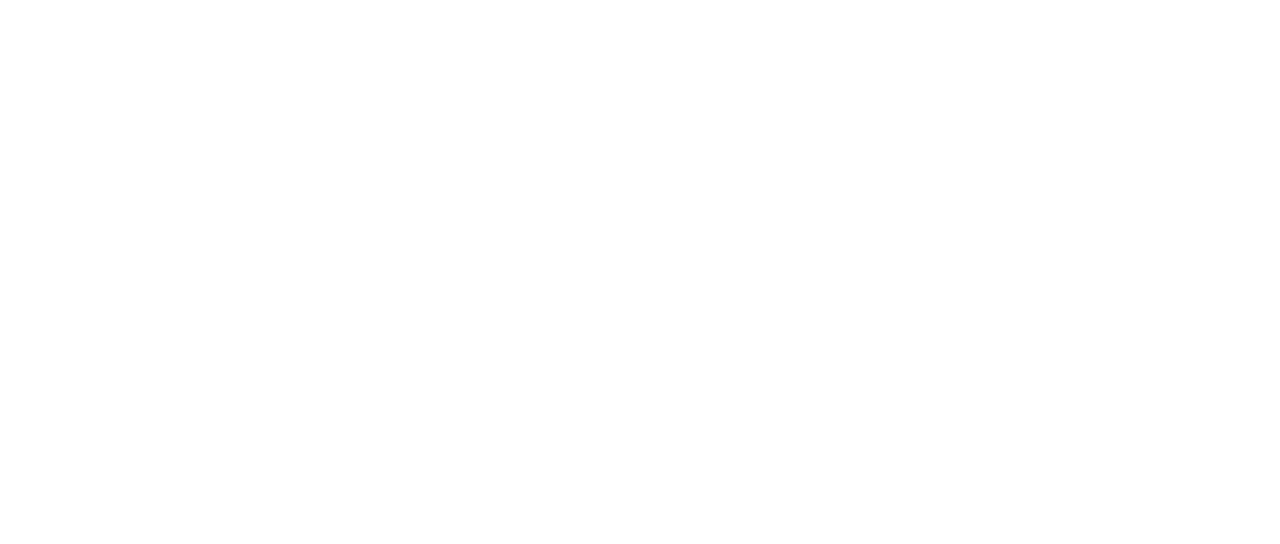
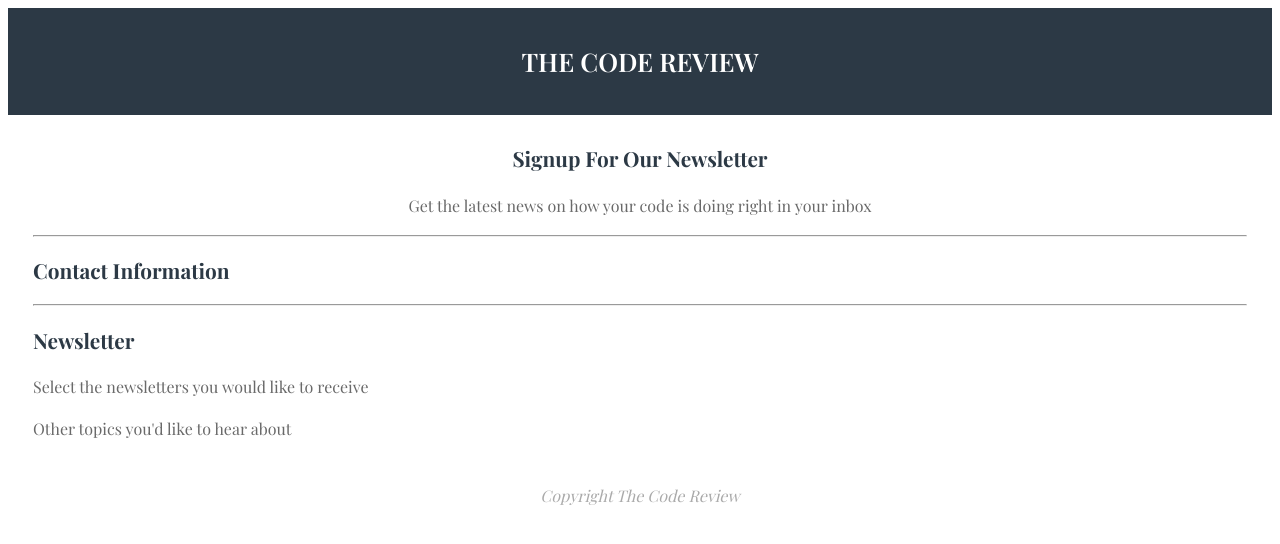
Before and after one commit to sarahlorenzen/techdegree-Online-Registration-Form-project3, a plain HTML site: page index.html in a window 1280 px wide. Drawn offline with nearby package versions, Linux system fonts and the light colour scheme; a web font is replaced by a local one.

Commit message:
Initial HTML structure & CSS exc form

```diff
--- /dev/null
+++ b/css/styles.css
@@ -0,0 +1,49 @@
+body {
+  background: #fff;
+  font-family: "Playfair Display", serif;
+  font-optical-sizing: auto;
+  font-weight: 400;
+  font-style: normal;
+  font-size: 16px;
+  line-height: 1.6;
+  color: #696969;
+}
+
+header {
+  background: #2c3945;
+  padding: 1rem;
+}
+
+h1 {
+  font-size: 1.6rem;
+  color: #fff;
+  font-weight: 600;
+  text-transform: uppercase;
+  text-align: center;
+}
+
+h2 {
+  font-size: 1.3rem;
+  color: #2c3945;
+  font-weight: 700;
+  text-transform: capitalize;
+  text-align: left;
+}
+main {
+  padding: 10px 25px;
+}
+.signup h2,
+.signup p {
+  text-align: center;
+}
+footer p {
+  text-transform: capitalize;
+  font-style: italic;
+  color: #aaa;
+  text-align: center;
+}
+
+/* Media Queries Tablet and Larger */
+
+@media (min-width: 768px) {
+}
--- a/index.html
+++ b/index.html
@@ -4,6 +4,36 @@
     <meta charset="UTF-8" />
     <meta name="viewport" content="width=device-width, initial-scale=1.0" />
     <title>Project 3: Online Registration Form</title>
+    <link rel="preconnect" href="https://fonts.googleapis.com" />
+    <link rel="preconnect" href="https://fonts.gstatic.com" crossorigin />
+    <link
+      href="https://fonts.googleapis.com/css2?family=Playfair+Display:ital,wght@0,400..900;1,400..900&display=swap"
+      rel="stylesheet"
+    />
+    <link rel="stylesheet" href="css/styles.css" />
   </head>
-  <body></body>
+  <body>
+    <header>
+      <h1>The Code Review</h1>
+    </header>
+    <main>
+      <div class="signup">
+        <h2>Signup for our newsletter</h2>
+        <p>Get the latest news on how your code is doing right in your inbox</p>
+        <hr />
+      </div>
+      <div class="contact">
+        <h2>Contact Information</h2>
+        <hr />
+      </div>
+      <div class="newsletter">
+        <h2>Newsletter</h2>
+        <p>Select the newsletters you would like to receive</p>
+        <p>Other topics you'd like to hear about</p>
+      </div>
+    </main>
+    <footer>
+      <p>Copyright The Code Review</p>
+    </footer>
+  </body>
 </html>
```
